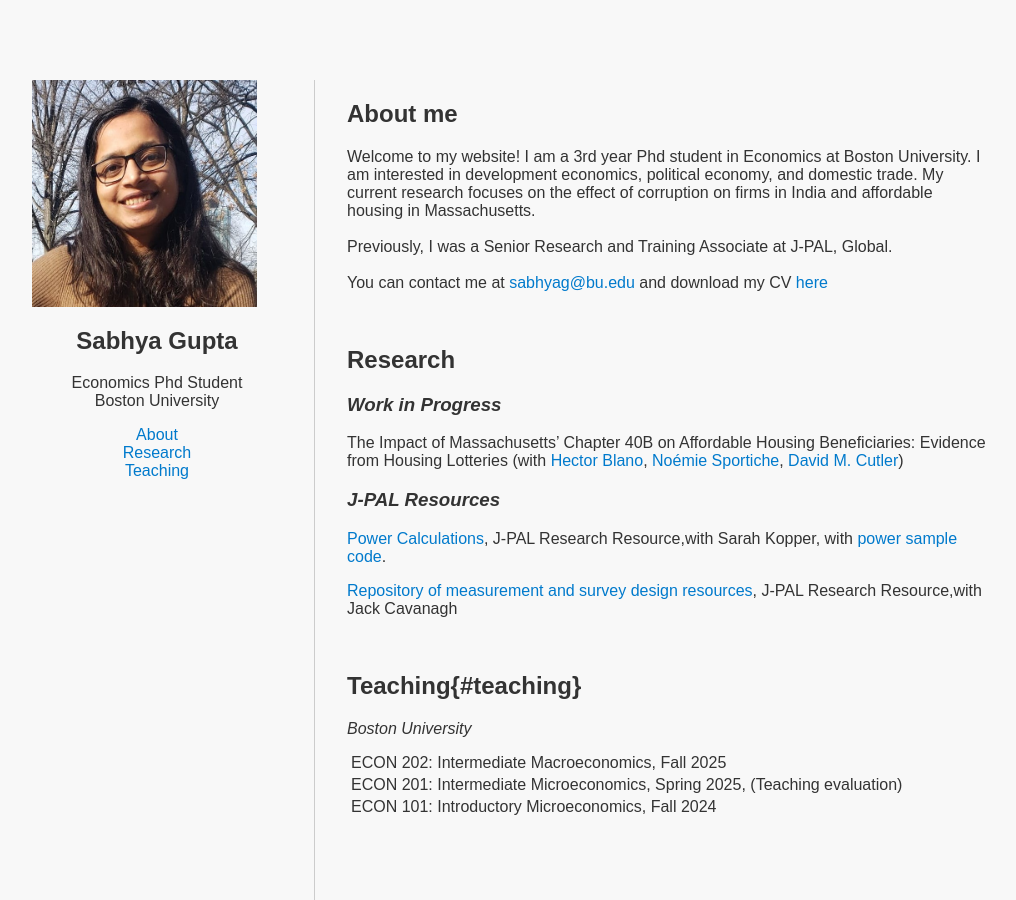
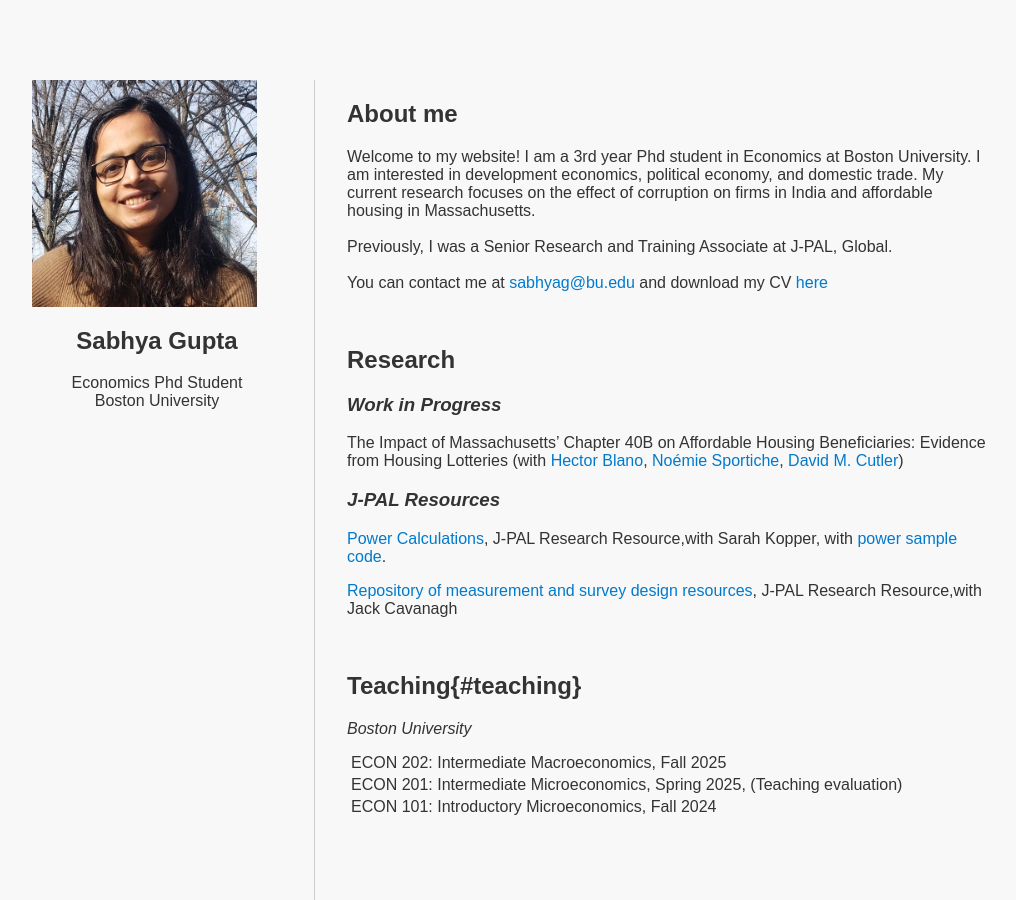
Before and after one commit to sabhya-gupta/sabhya-gupta.github.io, a Jekyll site: the page built from index.md, in a window 1280 px wide. Shown: the whole page, without its empty margins (128-1144 px from the left). Built offline with Jekyll 4.4.1, drawn with Linux system fonts in a browser that asks for light colours.

Commit message:
remove navigation

```diff
--- a/_layouts/home.html
+++ b/_layouts/home.html
@@ -13,14 +13,7 @@
       <h1>{{ site.title }}</h1>
       <p class="position">Economics Phd Student</p>
       <p class="position">Boston University</p>
-      <nav>
-        <ul>
-          <li><a href="#about">About</a></li>
-          <li><a href="#research">Research</a></li>
-          <li><a href="#teaching">Teaching</a></li>
 
-        </ul>
-      </nav>
     </aside>
     <main class="content">
       {{ content }}
```
